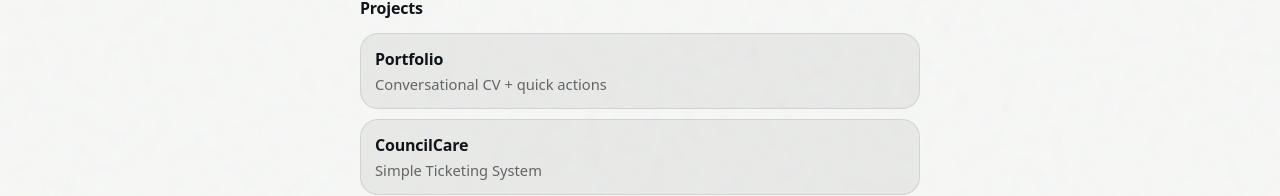
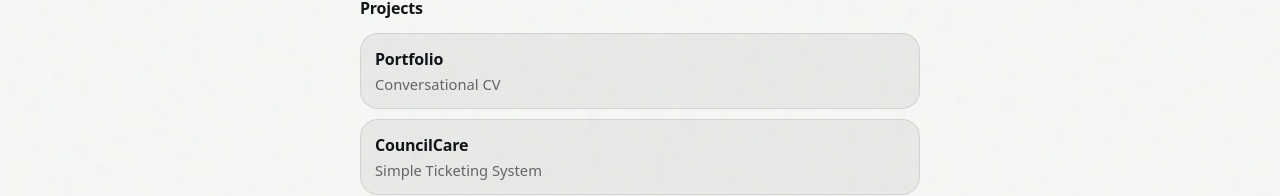
Before and after one commit to mrrugby/technav, a Vue app: page / in a window 1280 px wide. Shown: the part 616-812 px from the top of the page. Built offline with nearby package versions, Linux system fonts and the light colour scheme; a web font is replaced by a local one.

Commit message:
minor touches

```diff
--- a/src/App.vue
+++ b/src/App.vue
@@ -107,7 +107,7 @@ const projects = [
   {
     name: "Portfolio",
     url: "https://portfolio.technav.store",
-    note: "Conversational CV + quick actions",
+    note: "Conversational CV",
   },
   {
     name: "CouncilCare",
```
